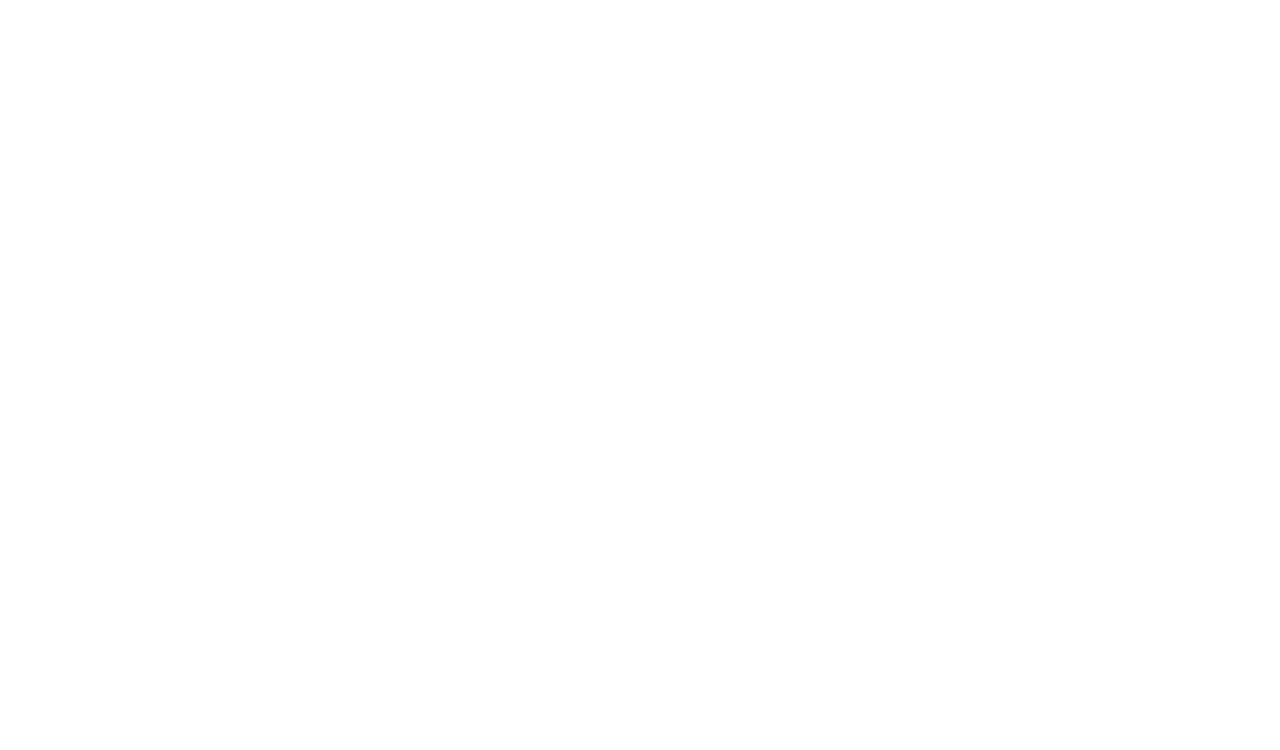
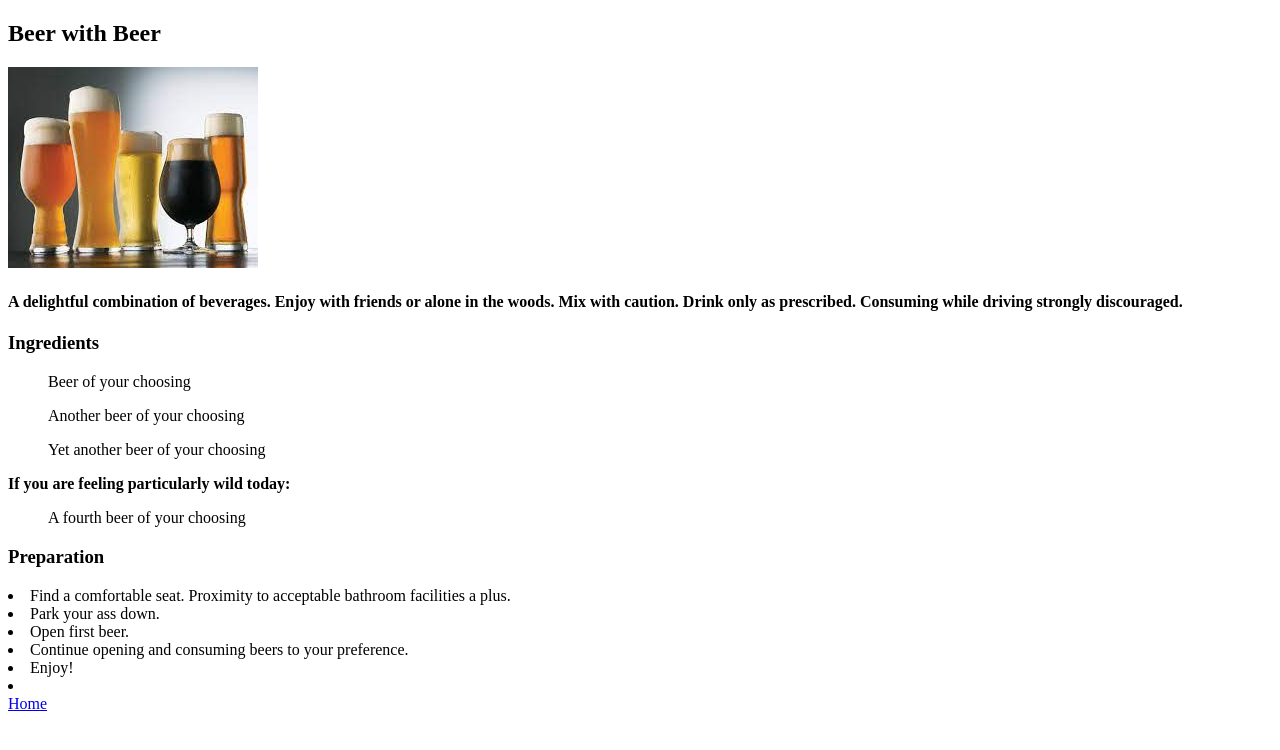
Before and after one commit to thegreatmp/odin-recipes, a plain HTML site: page recipes/beerbeer.html in a window 1280 px wide. Drawn offline with Linux system fonts and the light colour scheme.

Commit message:
Index and Beer recipe

```diff
--- a/recipes/beerbeer.html
+++ b/recipes/beerbeer.html
@@ -0,0 +1,30 @@
+<!doctype html>
+<html>
+    <head>
+        <meta charset="UFT-8">
+        <Title>Beer with Beer</Title>
+    </head>
+    <body>
+        <h2>Beer with Beer</h2>
+        <img src="../images/beer.jpeg" alt="This is Beer.">
+        <h4>A delightful combination of beverages.
+            Enjoy with friends or alone in the woods.
+            Mix with caution.
+            Drink only as prescribed.
+            Consuming while driving strongly discouraged. </h4>
+        <h3>Ingredients</h3>
+        <ul>Beer of your choosing</ul>
+        <ul>Another beer of your choosing</ul>
+        <ul>Yet another beer of your choosing</ul>
+        <p></p><strong>If you are feeling particularly wild today:</strong></p>
+        <ul>A fourth beer of your choosing</ul>
+        <h3>Preparation</h3>
+        <li>Find a comfortable seat. Proximity to acceptable bathroom facilities a plus.</li>
+        <li>Park your ass down.</li>
+        <li>Open first beer.</li>
+        <li>Continue opening and consuming beers to your preference.</li>
+        <li>Enjoy!</li>
+        <li></li>
+        <a href="../index.html">Home</a>
+    </body>
+</html>
```
Also changed, not shown: index.html (+6 -2 lines), images/beer.jpeg (added), images/food.jpeg (added), recipes/justcoffee.html (added).
